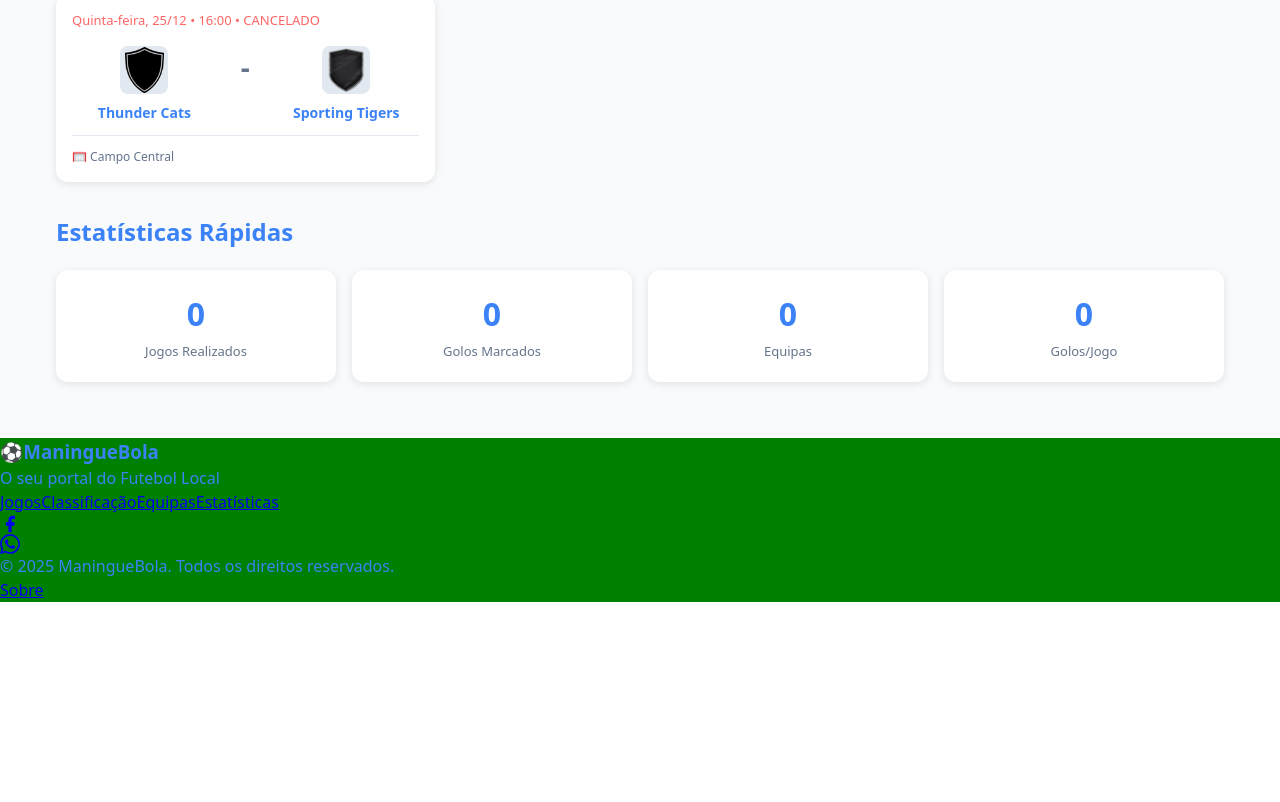
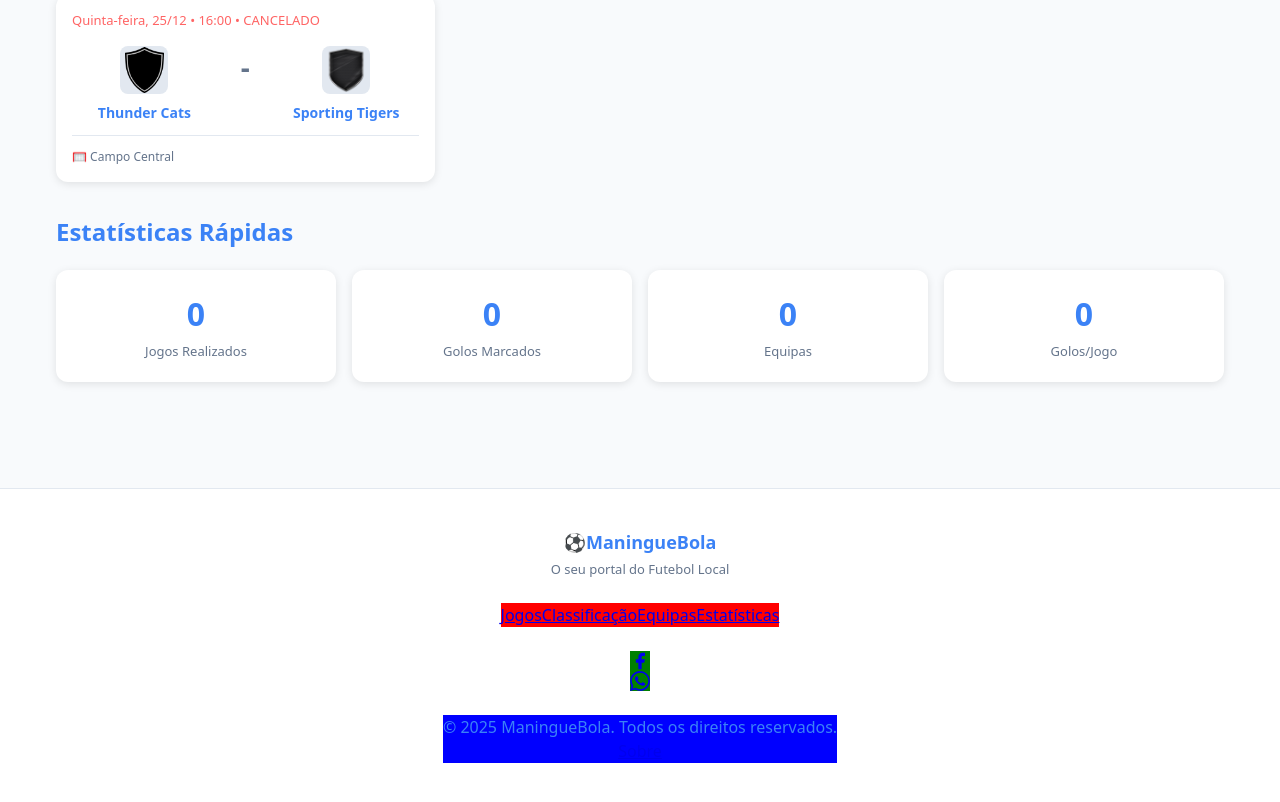
Before and after one commit to Raimundroid/maninguebola, a React (Vite) app: page / in a window 1280 px wide. Shown: the part 1306-2108 px from the top of the page. Before the commit the page ends 1908 px from the top, so only its background shows below. Built offline with nearby package versions, Linux system fonts and the light colour scheme.

Commit message:
Footer.css: brand section done

```diff
--- a/src/components/Footer/Footer.css
+++ b/src/components/Footer/Footer.css
@@ -32,9 +32,66 @@
 } */
 
 .footer {
+  background: var(--card-bg);
+  padding: 40px 20px;
+  margin-top: 50px;
+  text-align: center;
+  border-top: 1px solid var(--border);
+}
+.footer-content {
+  max-width: var(--page-max-width);
+  margin: 0 auto;
+  display: flex;
+  flex-direction: column;
+  align-items: center;
+  gap: 24px;
+}
+
+/* 1. Brand Section */
+/* .footer-brand {
+  background-color: aqua;
+} */
+.footer-logo {
+  font-size: 18px;
+  font-weight: 800;
+  color: var(--primary);
+  text-decoration: none;
+  margin: 0;
+}
+.footer-tagline {
+  font-size: 13px;
+  color: var(--text-light);
+  margin-top: 4px;
+}
+
+/* 2. Navigation */
+.footer-nav {
+  background-color: red;
+}
+.footer-nav a {
+}
+.footer-nav a:hover {
+}
+
+/* 3. Socials */
+.footer-socials {
   background-color: green;
 }
+.social-link {
+}
+.social-link:hover {
+}
 
+/* 4. Legal / Bottom */
+.footer-legal {
+  background-color: blue;
+}
+.footer-legal p {
+}
+.legal-links a {
+}
+.legal-links a:hover {
+}
 /* =====================NEW VERSION FOOTER=================== */
 
 /* .footer {
--- a/src/components/Footer/Footer.jsx
+++ b/src/components/Footer/Footer.jsx
@@ -34,16 +34,18 @@ const Footer = () => {
   const currentYear = new Date().getFullYear();
 
   // Scroll to top when clicking a footer link
-  // const scrollToTop = () => {
-  //   window.scrollTo({ top: 0, behavior: "smooth" });
-  // };
+  const scrollToTop = () => {
+    window.scrollTo({ top: 0, behavior: "smooth" });
+  };
   return (
     <div className="footer">
       <div className="footer-content">
         {/* 1. Brand Section */}
         <div className="footer-brand">
-          <h3 className="footer-logo">⚽ManingueBola</h3>
-          <p className="ffoter-tagline">O seu portal do Futebol Local</p>
+          <Link to="/" className="footer-logo" onClick={scrollToTop}>
+            ⚽ManingueBola
+          </Link>
+          <p className="footer-tagline">O seu portal do Futebol Local</p>
         </div>
 
         {/* 2. Main Navigation (Safety Net) */}
```
